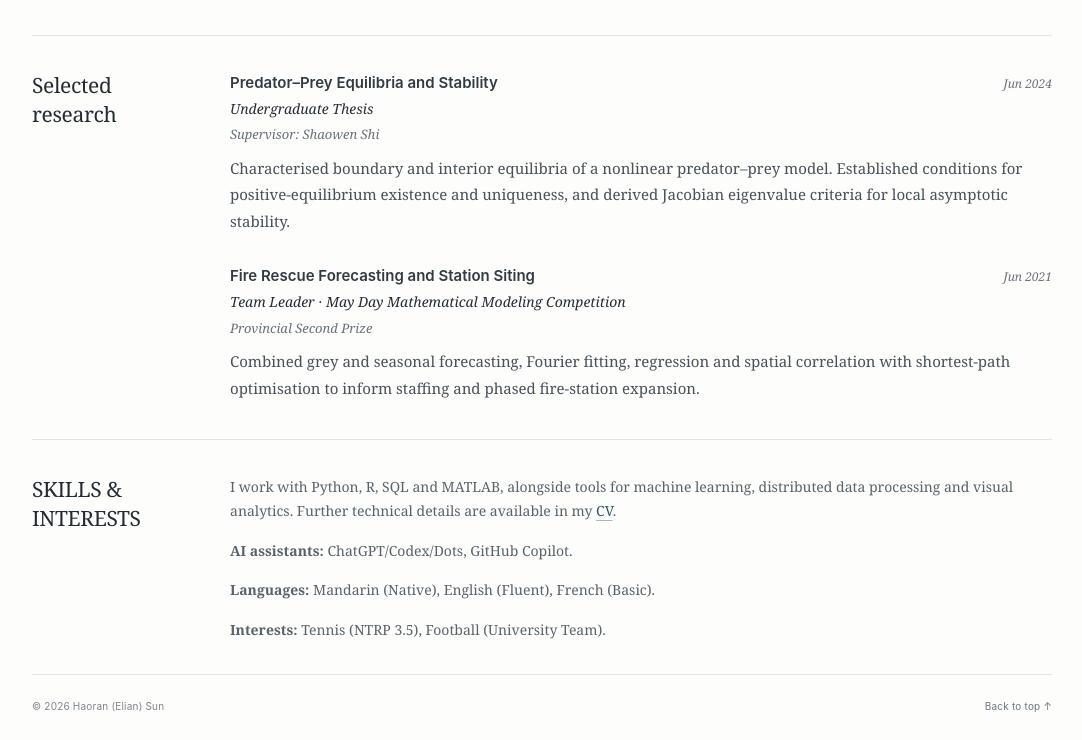
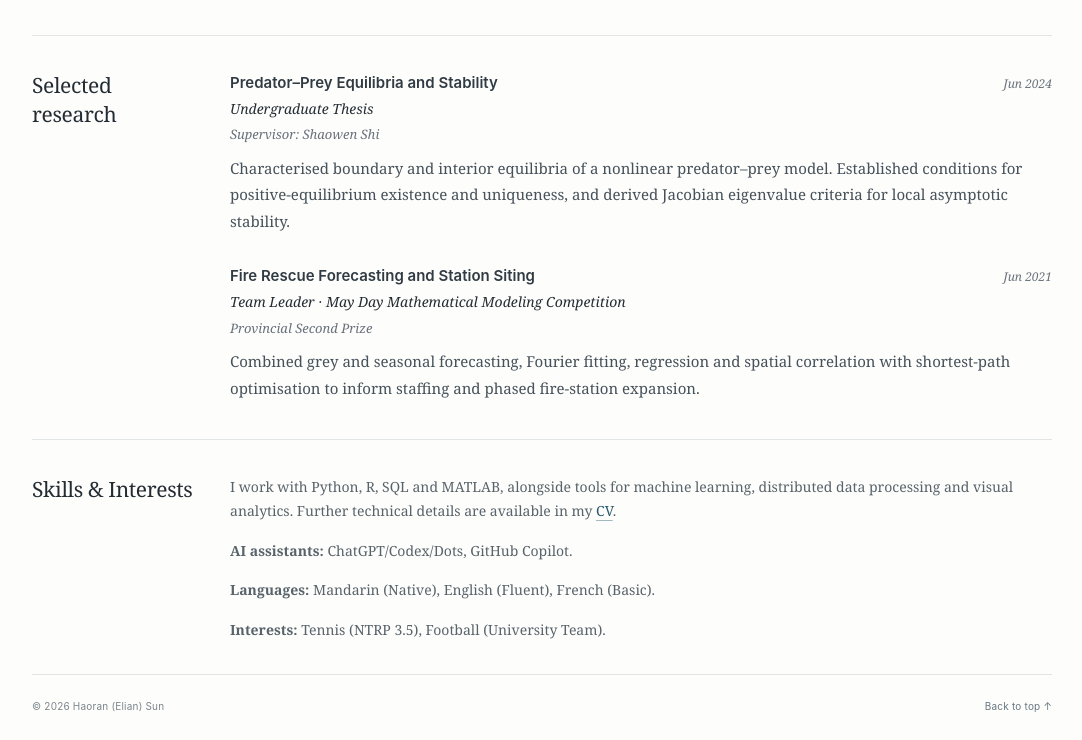
Before and after one commit to ElianSun/eliansun.github.io, a plain HTML site: page index.html in a window 1280 px wide. Shown: the part 1571-2311 px from the top of the page, without its empty margins (98-1180 px from the left). Drawn offline with Linux system fonts and the light colour scheme.

Commit message:
Match skills heading to other section titles

```diff
--- a/index.html
+++ b/index.html
@@ -110,7 +110,7 @@
     </section>
 
     <section id="additional" class="section additional" aria-labelledby="additional-title">
-      <h2 id="additional-title">SKILLS &amp; INTERESTS</h2>
+      <h2 id="additional-title">Skills &amp; Interests</h2>
       <div class="section-body">
         <p>I work with Python, R, SQL and MATLAB, alongside tools for machine learning, distributed data processing and visual analytics. Further technical details are available in my <a href="assets/Haoran_Sun_CV.pdf">CV</a>.</p>
         <p><strong>AI assistants:</strong> ChatGPT/Codex/Dots, GitHub Copilot.</p>
```
